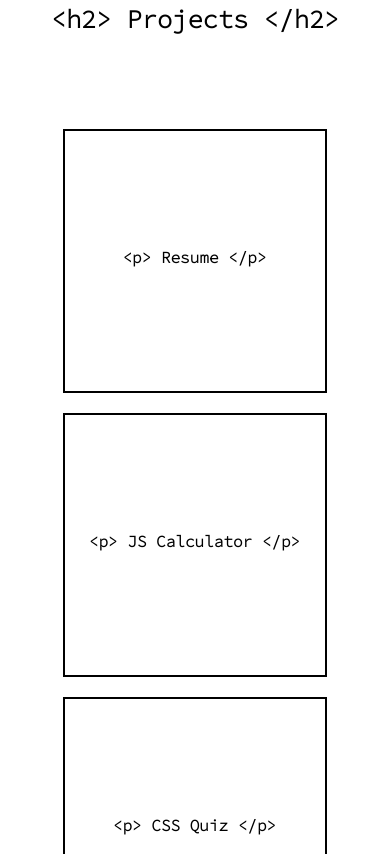
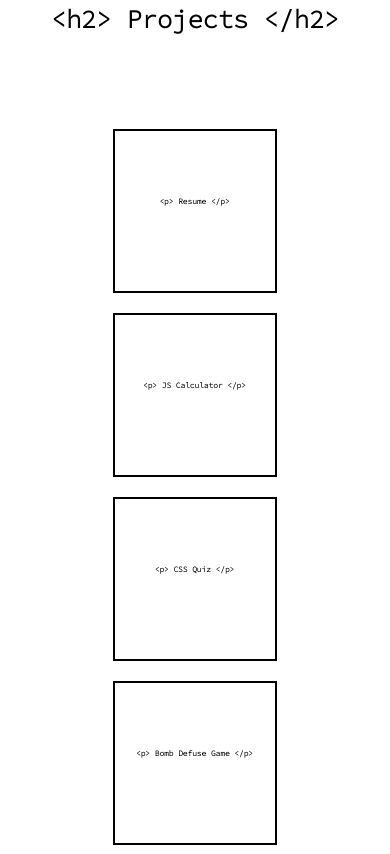
Before and after one commit to hhargrWestMec/portfolio.github.io, a plain HTML site: page index.html in a window 390 px wide. Shown: the part 870-1724 px from the top of the page. Drawn offline with nearby package versions, Linux system fonts and the light colour scheme; files that its build step writes are made by us from their sources; a script that the page names is missing; a web font is replaced by a local one.

Commit message:
Update mobile-style.css

```diff
--- a/mobile-style.css
+++ b/mobile-style.css
@@ -75,8 +75,8 @@
 
 .gridItem {
     display: grid;
-    height: 250px;
-    width: 250px;
+    height: 150px;
+    width: 150px;
     text-align: center;
     padding: 5px;
     background-color: white;
@@ -87,7 +87,11 @@
 }
 
 .gridItem p {
-    line-height: 210px;
+    margin-top: 0px;
+    padding-top: 60px;
+    /*line-height: 150px;*/
+    font-size: 2vw;
+    height: 90px;
 }
 
 a {
```
